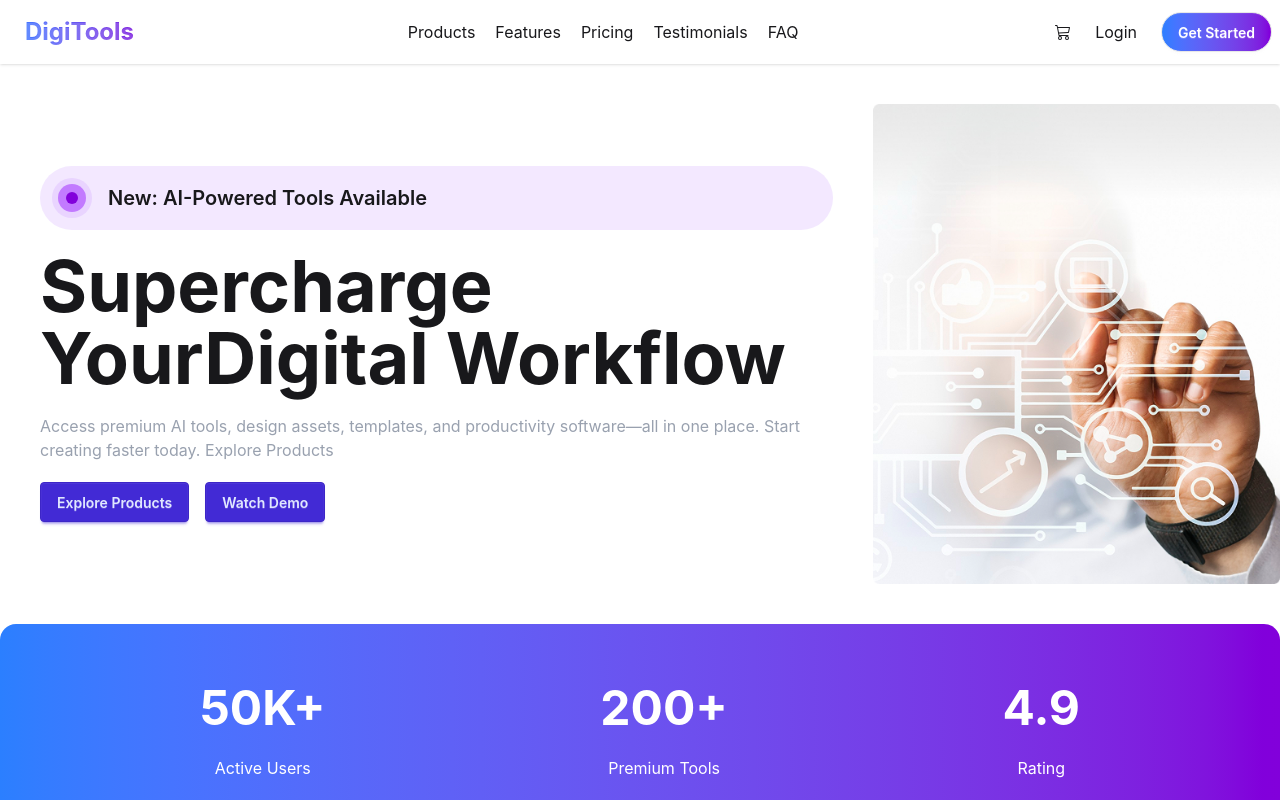
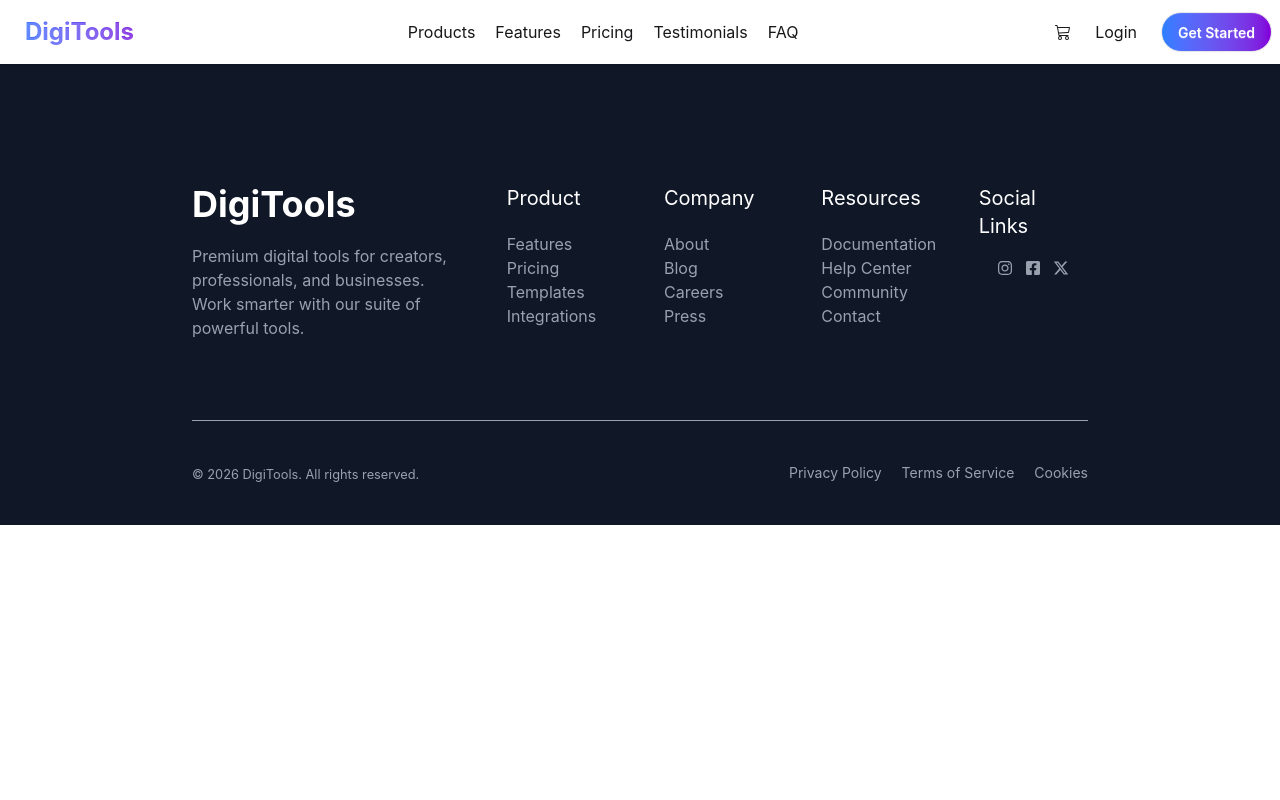
Before and after one commit to saadmannur/assignment-6-react, a React (Vite) app: page / in a window 1280 px wide. Shown: the top 800 px of the page. Built offline with nearby package versions, Linux system fonts and the light colour scheme.

Commit message:
footer section is created

```diff
--- a/src/App.jsx
+++ b/src/App.jsx
@@ -7,6 +7,7 @@ import Products from './Component/Products/Products'
 import StepsSection from './Component/StepsSection/StepsSection'
 import PricingState from './Component/PricingState/PricingState'
 import ExploreSection from './Component/ExploreSection/ExploreSection'
+import Footer from './Component/Footer/Footer'
 
 const fetchProducts = async () => {
   const res = (await fetch("data.json")).json();
@@ -30,7 +31,7 @@ function App() {
       <NavBar
         selectedProducts={selectedProducts}
       ></NavBar>
-      <Banner></Banner>
+      {/* <Banner></Banner>
       <RatingSection></RatingSection>
       <Suspense fallback={<div className='text-center my-6'><span className="loading loading-bars loading-xl"></span></div>}>
         <Products
@@ -45,7 +46,8 @@ function App() {
           pricingDataPromise={pricingDataPromise}
         ></PricingState>
       </Suspense>
-      <ExploreSection></ExploreSection>
+      <ExploreSection></ExploreSection> */}
+      <Footer></Footer>
     </>
   )
 }
--- /dev/null
+++ b/src/Component/Footer/Footer.jsx
@@ -0,0 +1,61 @@
+import React from 'react';
+import { FaFacebookSquare, FaInstagram } from 'react-icons/fa';
+import { FaXTwitter } from 'react-icons/fa6';
+
+const Footer = () => {
+    return (
+        <div className='bg-[#101727] text-white px-48 pt-30'>
+            <div className='grid grid-cols-6 gap-12 items-stretch pb-20 border-b border-gray-400'>
+                <div className='col-span-2'>
+                    <h2 className='text-4xl font-bold mb-5'>DigiTools</h2>
+                    <p className='text-gray-400'>Premium digital tools for creators, professionals, and businesses. Work smarter with our suite of powerful tools.</p>
+                </div>
+                <div>
+                    <h2 className='text-xl mb-5'>Product</h2>
+                    <div className='text-gray-400'>
+                        <p>Features</p>
+                        <p>Pricing</p>
+                        <p>Templates</p>
+                        <p>Integrations</p>
+                    </div>
+                </div>
+                <div>
+                    <h2 className='text-xl mb-5'>Company</h2>
+                    <div className='text-gray-400'>
+                        <p>About</p>
+                        <p>Blog</p>
+                        <p>Careers</p>
+                        <p>Press</p>
+                    </div>
+                </div>
+                <div>
+                    <h2 className='text-xl mb-5'>Resources</h2>
+                    <div className='text-gray-400'>
+                        <p>Documentation</p>
+                        <p>Help Center</p>
+                        <p>Community</p>
+                        <p>Contact</p>
+                    </div>
+                </div>
+                <div>
+                    <h2 className='text-xl mb-5'>Social Links</h2>
+                    <div className='text-gray-400 flex justify-center items-center gap-3'>
+                        <span><FaInstagram></FaInstagram></span>
+                        <span><FaFacebookSquare></FaFacebookSquare></span>
+                        <span><FaXTwitter></FaXTwitter></span>
+                    </div>
+                </div>
+            </div>
+            <div className='flex justify-between items-center py-10'>
+                <p className='text-gray-400'><small>© 2026 DigiTools. All rights reserved.</small></p>
+                <div className='flex justify-between items-center gap-5 text-sm text-gray-400'>
+                    <p>Privacy Policy</p>
+                    <p>Terms of Service</p>
+                    <p>Cookies</p>
+                </div>
+            </div>
+        </div>
+    );
+};
+
+export default Footer;
```
